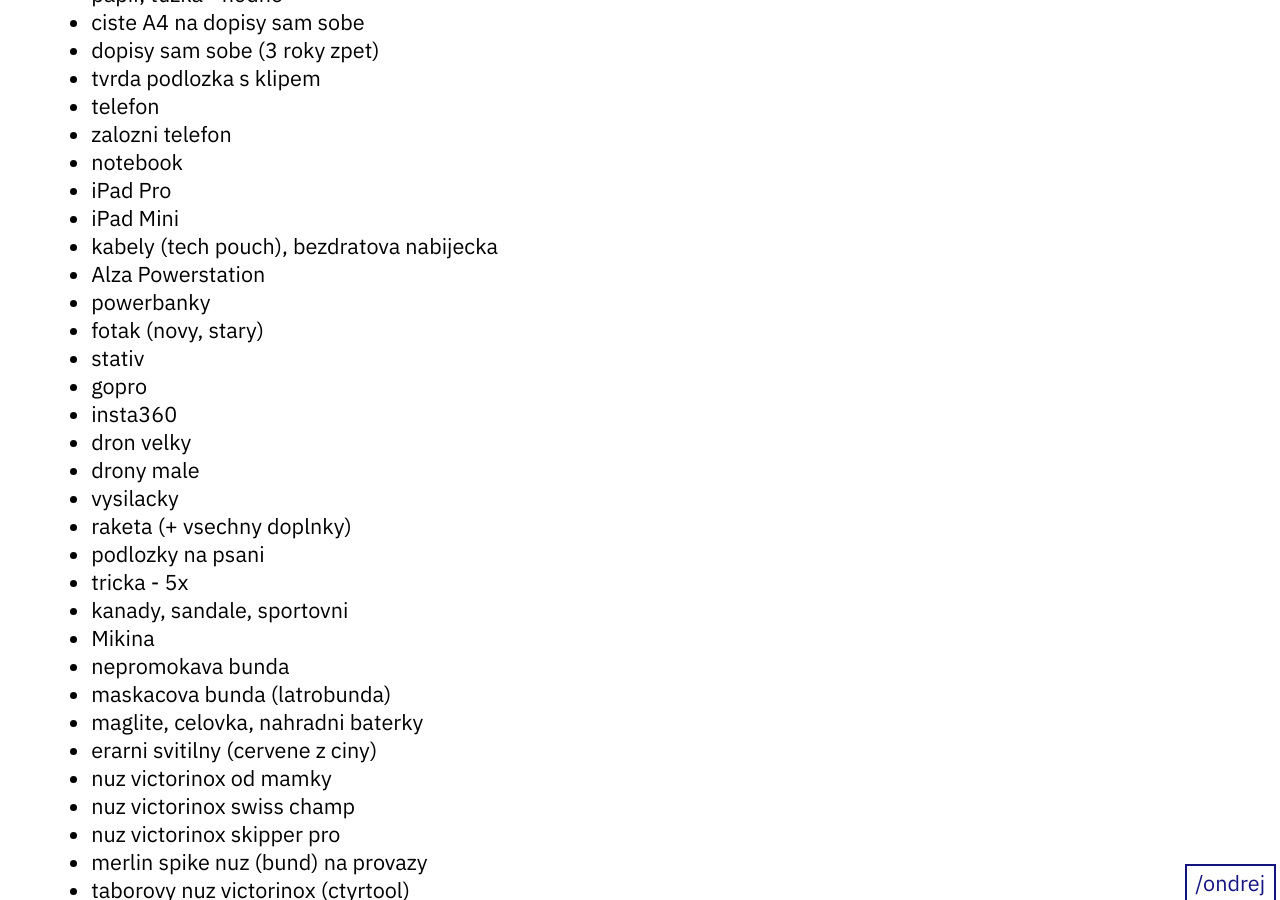
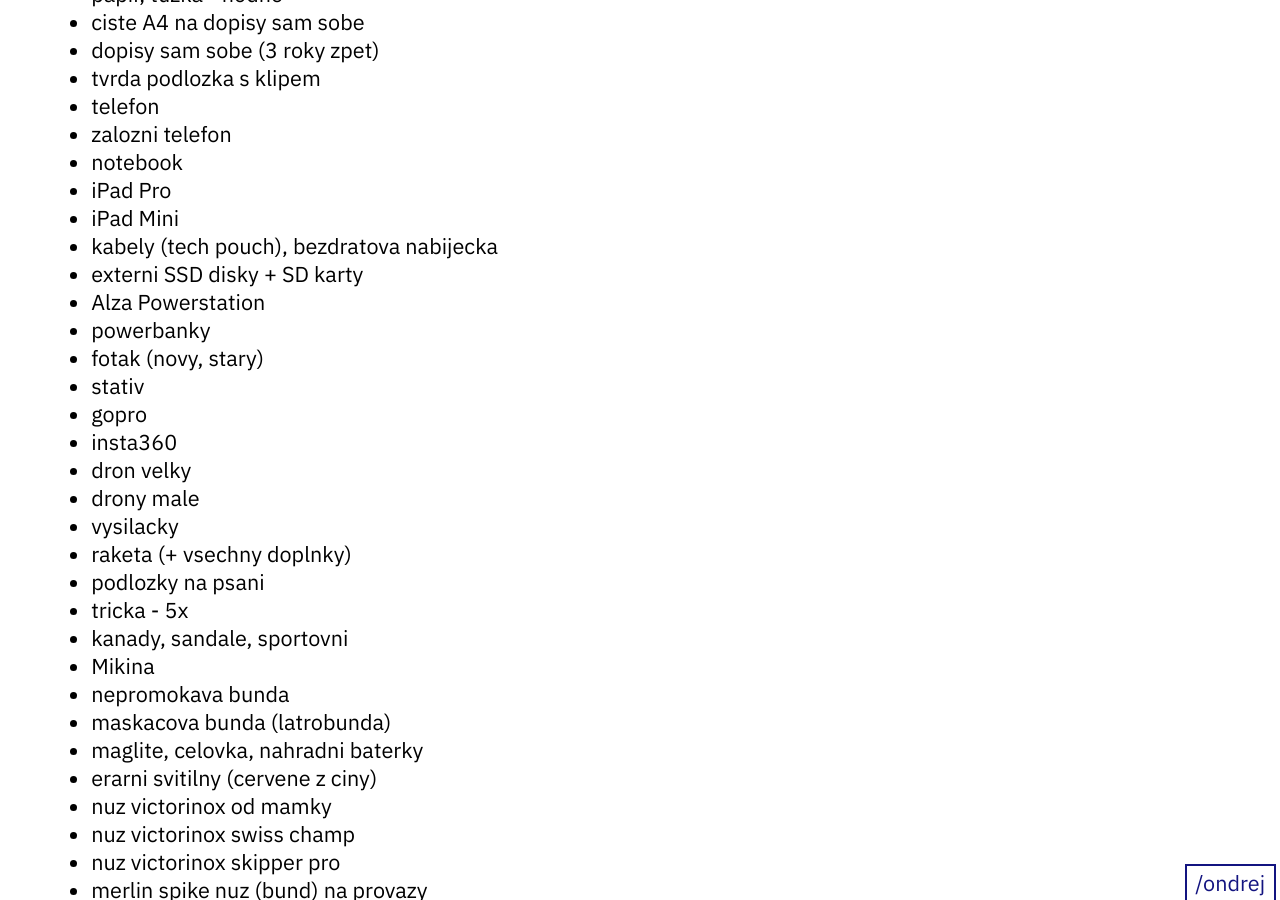
Before and after one commit to ondrejsika/ondrejsika.com, a Jekyll site: the page built from ondrej/checklists/tabor.md, in a window 1280 px wide and 900 px high, scrolled down 507 px. Built offline with Jekyll 4.4.1, drawn with Linux system fonts in a browser that asks for light colours.

Commit message:
conent(ondrej/checklists/tabor): Add "externi SSD disky + SD karty"

```diff
--- a/ondrej/checklists/tabor.md
+++ b/ondrej/checklists/tabor.md
@@ -27,6 +27,7 @@
 - iPad Pro
 - iPad Mini
 - kabely (tech pouch), bezdratova nabijecka
+- externi SSD disky + SD karty
 - Alza Powerstation
 - powerbanky
 - fotak (novy, stary)
```
